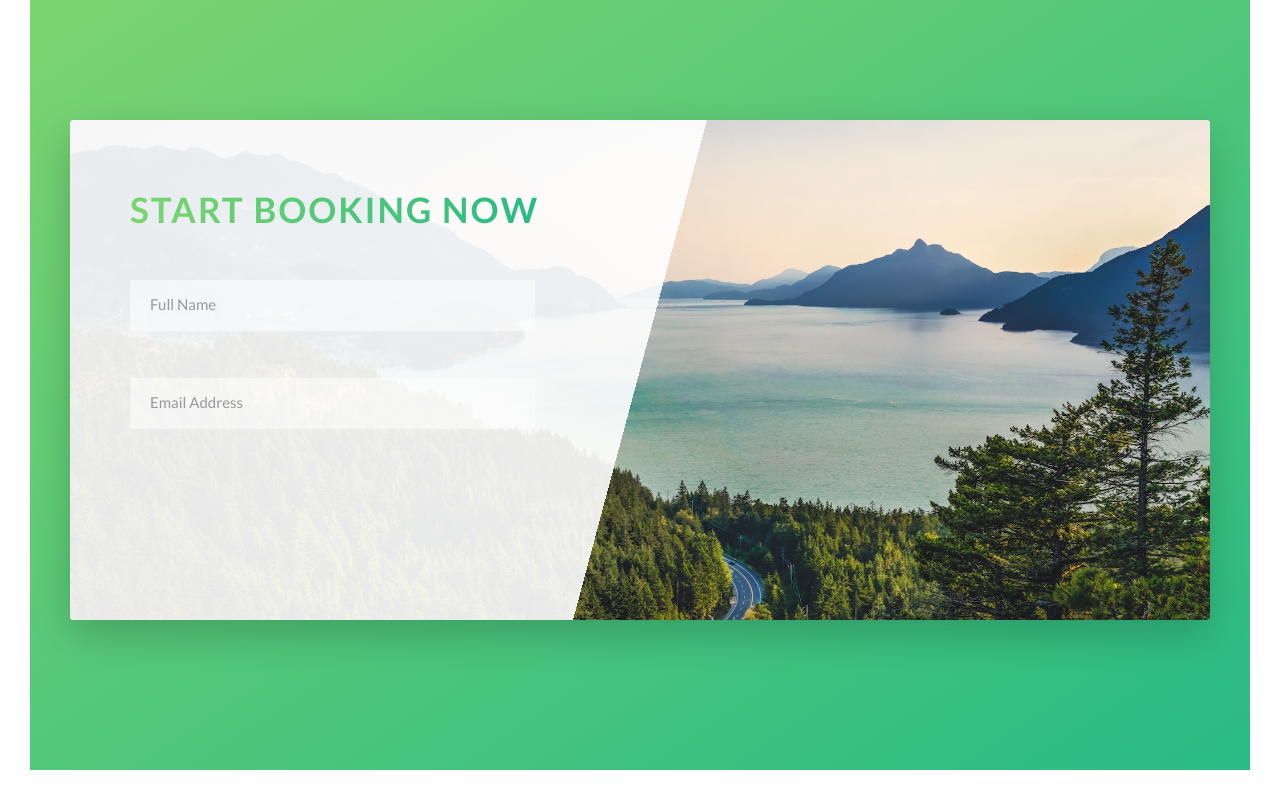
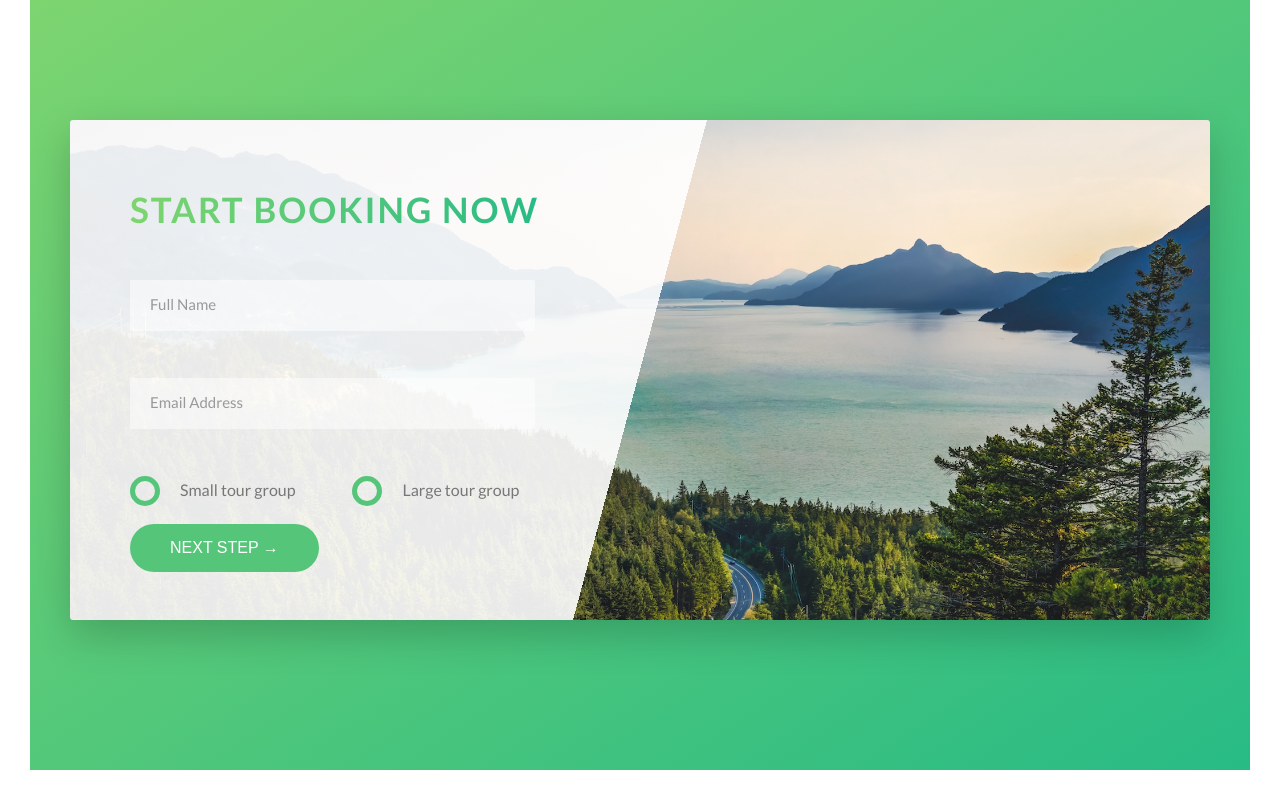
Before and after one commit to sajicode/advaced-css, a website: page natours/index.html in a window 1280 px wide. Shown: the part 4546-5346 px from the top of the page. Drawn offline with Linux system fonts and the light colour scheme.

Commit message:
style the radio buttons

```diff
--- a/natours/index.html
+++ b/natours/index.html
@@ -312,6 +312,30 @@
 								<input type="email" class="form__input" placeholder="Email Address" id="email" required>
 								<label for="email" class="form__label">Email address</label>
 							</div>
+
+							<div class="form__group">
+								<div class="form__radio-group">
+									<input type="radio" class="form__radio-input" id="small" name="size">
+									<label for="small" class="form__radio-label">
+										<span class="form__radio-button"></span>
+										Small tour group
+									</label>
+								</div>
+
+								<div class="form__radio-group">
+									<input type="radio" class="form__radio-input" id="large" name="size">
+									<label for="large" class="form__radio-label">
+										<span class="form__radio-button"></span>
+										Large tour group
+									</label>
+								</div>
+							</div>
+
+							<div class="form__group">
+								<button class="btn btn--green">
+									Next step &rarr;
+								</button>
+							</div>
 						</form>
 					</div>
 				</div>
--- a/natours/sass/base/_utilities.scss
+++ b/natours/sass/base/_utilities.scss
@@ -1,5 +1,5 @@
 .u-center-text {
-  text-align: center;
+  text-align: center !important;
 }
 
 .u-margin-bottom-big {
--- a/natours/sass/components/_button.scss
+++ b/natours/sass/components/_button.scss
@@ -1,5 +1,6 @@
 .btn {
 
+  &,
   &:link,
   &:visited {
     text-transform: uppercase;
@@ -10,6 +11,10 @@
     transition: all .2s;
     position: relative;
     font-size: $default-font-size;
+
+    // change for the button element
+    border: none;
+    cursor: pointer;
   }
 
   &:hover {
@@ -22,7 +27,8 @@
     }
   }
 
-  &:active {
+  &:active, &:focus {
+    outline: none;
     transform: translateY(-1px);
     box-shadow: 0 .5rem 1rem rgba(0, 0, 0, .2);
   }
--- a/natours/sass/components/_form.scss
+++ b/natours/sass/components/_form.scss
@@ -45,4 +45,52 @@
     visibility: hidden;
     transform: translateY(-4rem);
   }
+
+  &__radio-group {
+    width: 49%;
+    display: inline-block;
+  }
+
+  &__radio-input {
+    display: none;
+  }
+
+  &__radio-label {
+    font-size: $default-font-size;
+    cursor: pointer;
+    position: relative;
+    padding-left: 5rem;
+  }
+
+  &__radio-button {
+    height: 3rem;
+    width: 3rem;
+    border: 5px solid $color-primary;
+    border-radius: 50%;
+    display: inline-block;
+    position: absolute;
+    left: 0;
+    top: -.4rem;
+
+    // inner circle
+    &::after {
+      content: "";
+      display: block;
+      height: 1.3rem;
+      width: 1.3rem;
+      border-radius: 50%;
+      position: absolute;
+      top: 50%;
+      left: 50%;
+      transform: translate(-50%, -50%);
+      background-color: $color-primary;
+      opacity: 0;
+      transition: opacity .2s;
+    }
+  }
+
+  // when button is clicked
+  &__radio-input:checked ~ &__radio-label &__radio-button::after {
+    opacity: 1;
+  }
 }
```
Also changed, not shown: natours/css/style.css.
